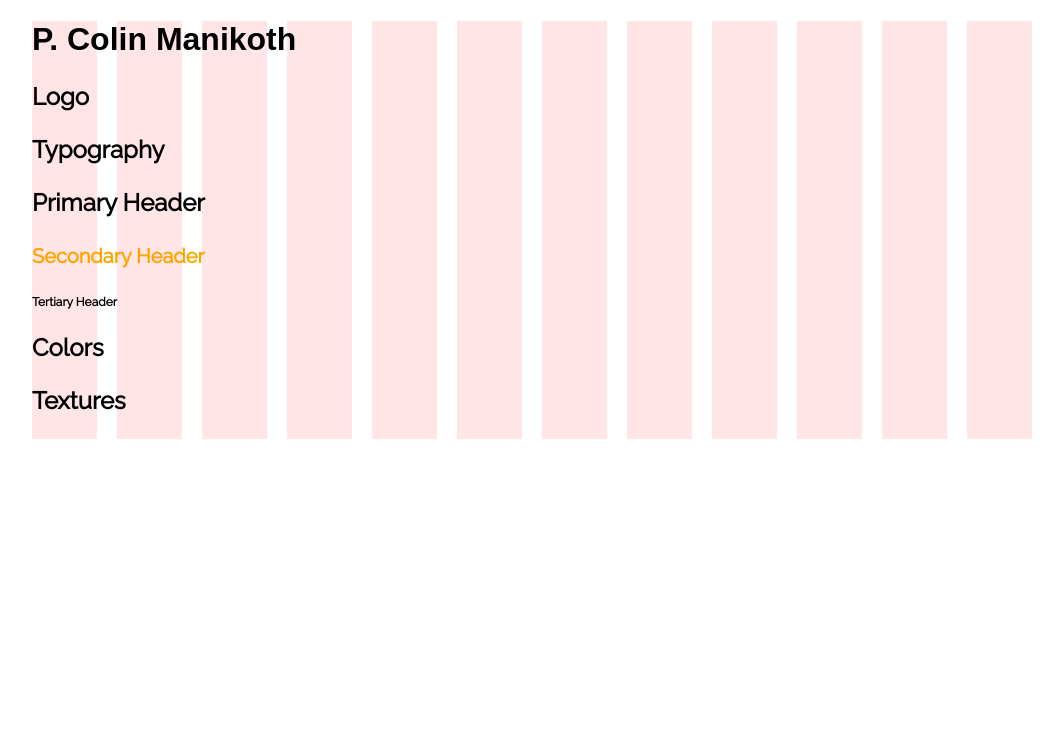
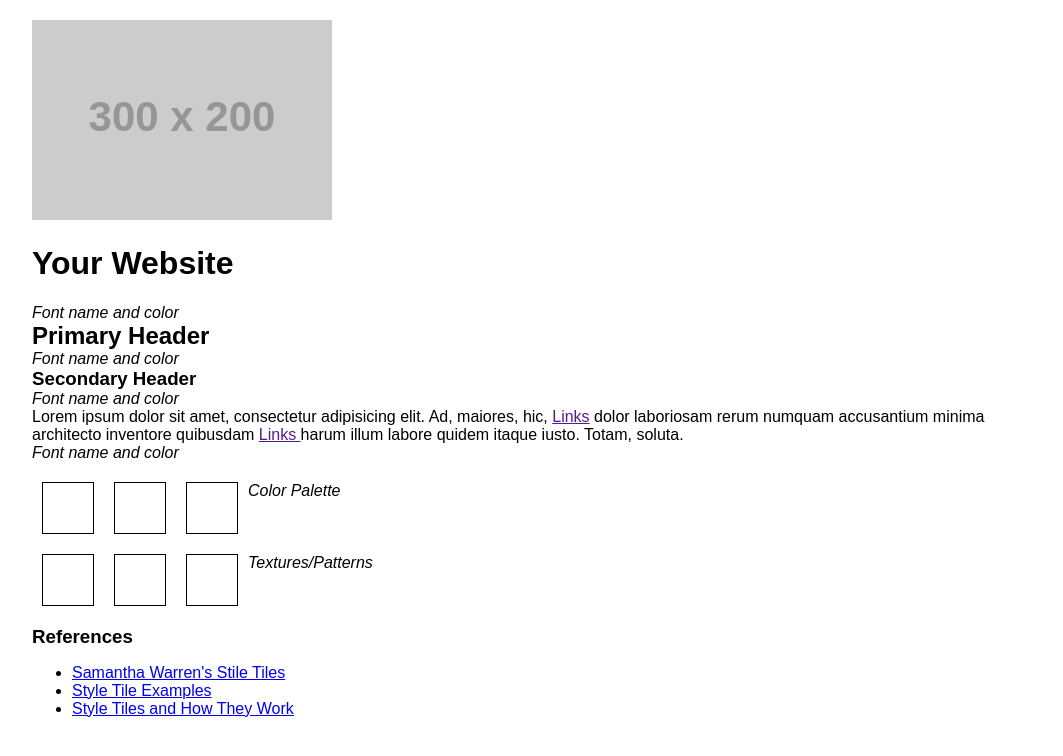
Before and after one commit to jhawley14/style-tile, a plain HTML site: page index.html in a window 1280 px wide. Shown: the whole page, without its empty margins (108-1171 px from the left). Drawn offline with Linux system fonts and the light colour scheme; placeholder pictures from the web are drawn by us.

Commit message:
Version 1

```diff
--- a/css/styles.css
+++ b/css/styles.css
@@ -1,21 +1,24 @@
-/* Your Website Styles */
-
-h3, h4, h5 {
-	font-family: 'Raleway', sans-serif;
+/* Set Your Own Margin & Padding */
+h2, h3, p {
+	margin: 0;
 }
 
-h3 {
-	font-weight: bold;
-	font-size: 1.5em;
+/* Layout for Style Tile*/
+section {
+	margin: 20px 0;
 }
 
-h4 {
-	color: orange;
-	font-size: 1.25em;
-}
-
-h5 {
-	font-size: .75em;
+.color-1,
+.color-2,
+.color-3,
+.pattern-1,
+.pattern-2,
+.pattern-3 {
+	border: 1px solid #000;
+	float: left;
+	margin: 0 10px;
+	height: 50px;
+	width: 50px;
 }
 
 
--- a/index.html
+++ b/index.html
@@ -14,26 +14,54 @@
 </head>
 <body>
 
-	<div class="container showgrid">
+	<div class="container">
 
-		<!-- Your Content -->
-		<h1>P. Colin Manikoth</h1>
-
-		<h3>Logo</h3>
+		<section>
+			<img src="http://placehold.it/300x200" alt="Your Logo">
+		</section>
 
 		<section>
 
-			<h3>Typography</h3>
+			<h1>Your Website</h1>
+			<em>Font name and color</em>
 
-			<h3>Primary Header</h3>
-			<h4>Secondary Header</h3>
-			<h5>Tertiary Header</h5>
+			<h2>Primary Header</h2>
+			<em>Font name and color</em>
+
+			<h3>Secondary Header</h3>
+			<em>Font name and color</em>
+
+			<p>Lorem ipsum dolor sit amet, consectetur adipisicing elit. Ad, maiores, hic, <a href="">Links</a> dolor laboriosam rerum numquam accusantium minima architecto inventore quibusdam <a href="">Links </a> harum illum labore quidem itaque iusto. Totam, soluta.</p>
+			<em>Font name and color</em>
 
 		</section>
 
-		<h3>Colors</h3>
+		<section>
+			<div class="color-1"></div>
+			<div class="color-2"></div>
+			<div class="color-3"></div>
+			<em>Color Palette</em>
 
-		<h3>Textures</h3>
+			<div class="clear"></div>
+		</section>
+
+		<section>
+			<div class="pattern-1"></div>
+			<div class="pattern-2"></div>
+			<div class="pattern-3"></div>
+			<em>Textures/Patterns</em>
+
+			<div class="clear"></div>
+		</section>
+
+		<footer>
+			<h3>References</h3>
+			<ul>
+				<li><a href="http://styletil.es/">Samantha Warren's Stile Tiles</a></li>
+				<li><a href="http://samanthatoy.com/style-tiles/">Style Tile Examples</a></li>
+				<li><a href="http://alistapart.com/article/style-tiles-and-how-they-work">Style Tiles and How They Work</a></li>
+			</ul>
+		</footer>
 
 		<!-- Clearfix -->
 		<div class="clear"></div>
```
